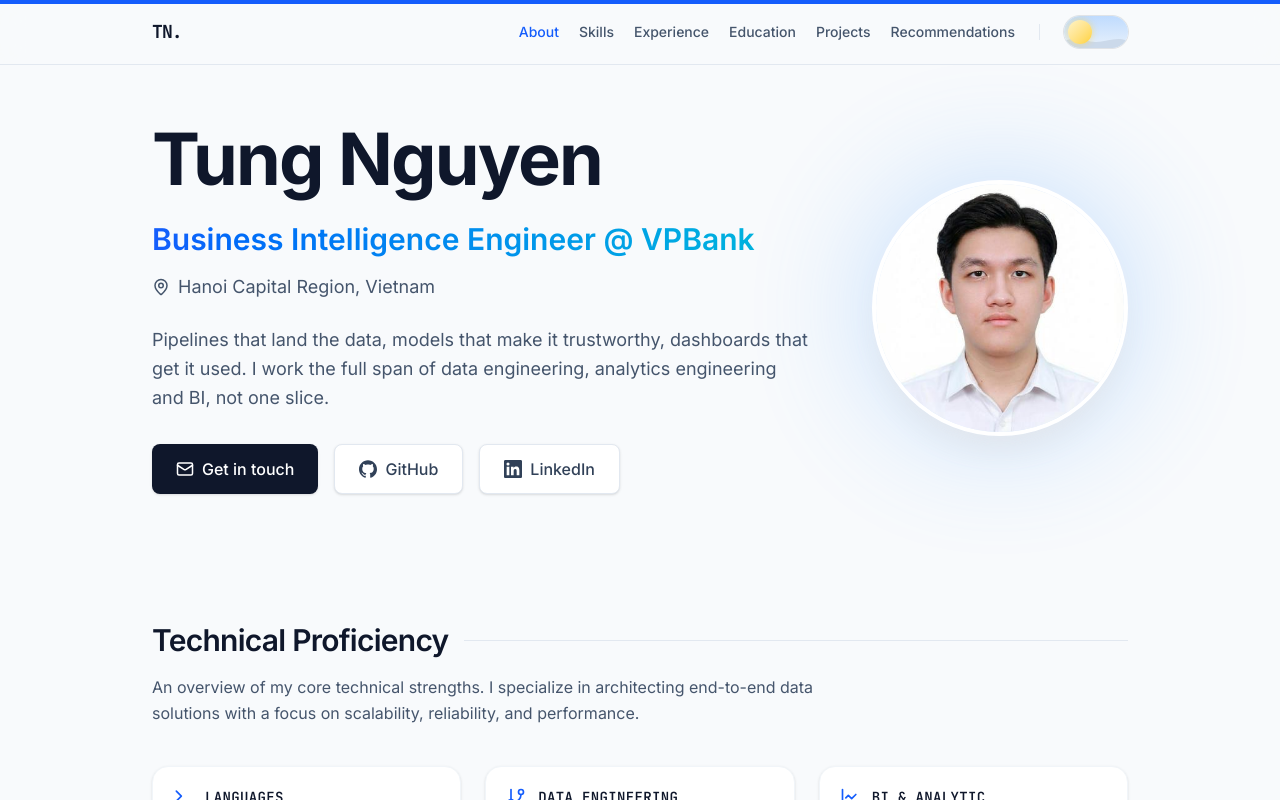
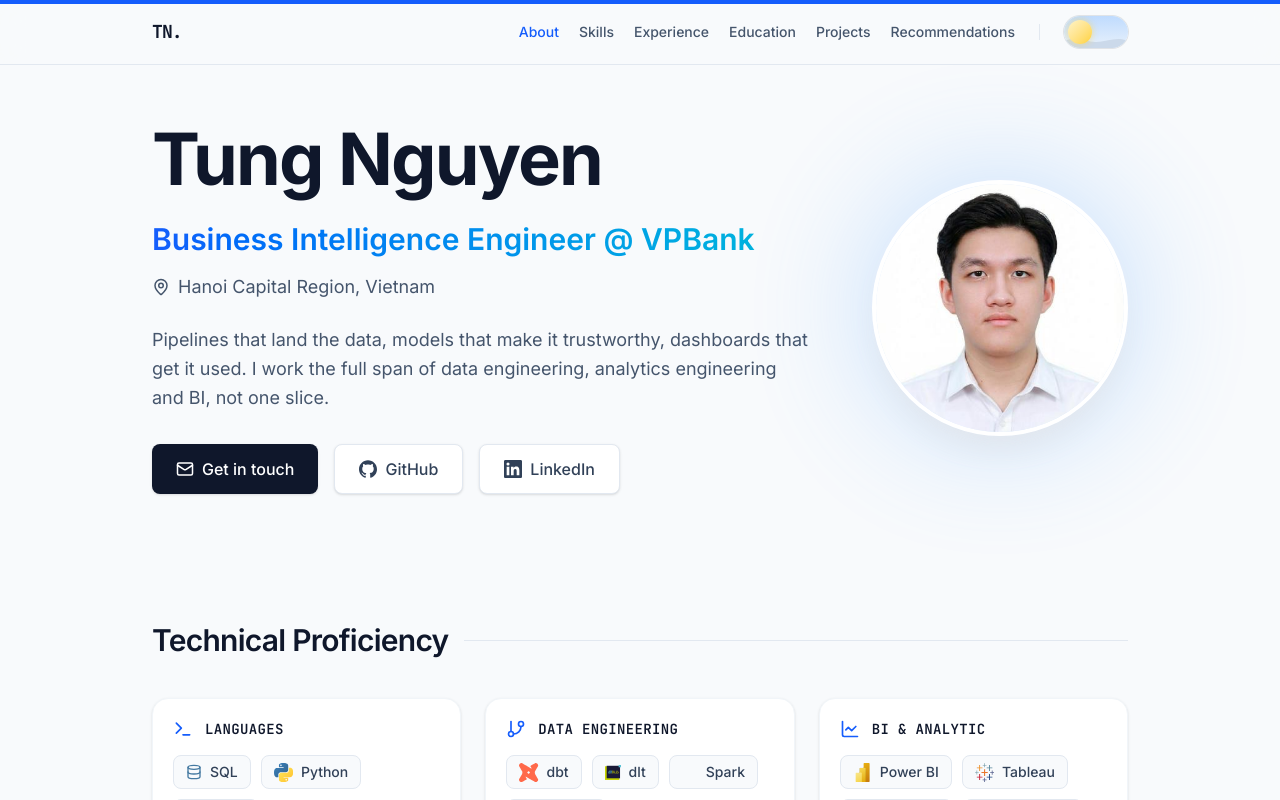
Before and after one commit to TungNamNguyen/personal-portfolio, a React (Vite) app: page / in a window 1280 px wide. Shown: the top 800 px of the page. Built offline with nearby package versions, Linux system fonts and the light colour scheme; some icons are missing.

Commit message:
Level section headings and fill the quote card gutter

```diff
--- a/src/App.tsx
+++ b/src/App.tsx
@@ -39,9 +39,7 @@ export default function App() {
         <Hero />
 
         <section id="skills" className="space-y-8 sm:space-y-10">
-          <SectionHeading description="An overview of my core technical strengths. I specialize in architecting end-to-end data solutions with a focus on scalability, reliability, and performance.">
-            Technical Proficiency
-          </SectionHeading>
+          <SectionHeading>Technical Proficiency</SectionHeading>
           <Skills />
         </section>
 
--- a/src/components/Recommendations.tsx
+++ b/src/components/Recommendations.tsx
@@ -24,19 +24,30 @@ export default function Recommendations() {
             transition={{ duration: reduceMotion ? 0 : 0.4 }}
             className="relative rounded-2xl border border-slate-200 bg-white p-6 sm:p-8 shadow-sm dark:border-slate-700 dark:bg-slate-800 dark:shadow-none"
           >
-            <Quote
-              aria-hidden="true"
-              size={32}
-              className="absolute right-6 top-6 text-blue-100 dark:text-blue-900/40"
-            />
-
-            <blockquote className="relative max-w-2xl space-y-4 text-base sm:text-lg leading-relaxed text-slate-600 dark:text-slate-300">
+            {/*
+              Two columns from `sm` up. Held to a readable measure the quote
+              used about two thirds of the card, leaving a dead gutter down the
+              right with nothing but the decorative glyph in it. The attribution
+              moves into that gutter as a rail, so the card is filled by its own
+              content instead of padded out — and the quote still lands near 70
+              characters a line. Stacked below `sm`, where there is no gutter.
+            */}
+            <div className="flex flex-col gap-6 sm:flex-row sm:items-start sm:gap-10">
+              <blockquote className="relative space-y-4 text-base sm:text-lg leading-relaxed text-slate-600 sm:flex-1 dark:text-slate-300">
                 {rec.paragraphs.map((paragraph, j) => (
                   <p key={j}>{paragraph}</p>
                 ))}
               </blockquote>
 
-            <figcaption className="mt-6 flex items-center gap-4 border-t border-slate-200 pt-5 dark:border-slate-700">
+              <figcaption className="flex items-center gap-4 border-t border-slate-200 pt-5 sm:w-52 sm:shrink-0 sm:flex-col sm:items-start sm:gap-3 sm:border-l sm:border-t-0 sm:pl-6 sm:pt-0 dark:border-slate-700">
+                {/* Heads the rail on wide screens; stacked, it would only sit
+                    in the way of the name. */}
+                <Quote
+                  aria-hidden="true"
+                  size={28}
+                  className="hidden text-blue-100 sm:block dark:text-blue-900/40"
+                />
+
                 {rec.photo ? (
                   <img
                     src={rec.photo}
@@ -80,6 +91,7 @@ export default function Recommendations() {
                   </p>
                 </div>
               </figcaption>
+            </div>
           </motion.figure>
         ))}
       </div>
--- a/src/components/SectionHeading.tsx
+++ b/src/components/SectionHeading.tsx
@@ -2,24 +2,20 @@ import type { ReactNode } from "react";
 
 type Props = {
   children: ReactNode;
-  /** Optional lead-in paragraph shown under the heading. */
-  description?: string;
 };
 
-/** One heading style for every top-level section. */
-export default function SectionHeading({ children, description }: Props) {
+/**
+ * One heading style for every top-level section.
+ *
+ * Deliberately heading-only. A lead-in paragraph used to be supported, but just
+ * one of the five sections ever carried one, which made that section read as
+ * the important one rather than simply the first.
+ */
+export default function SectionHeading({ children }: Props) {
   return (
-    <div className="space-y-4">
-      <div className="flex items-center gap-4">
-        <h2 className="text-3xl font-semibold tracking-tight shrink-0">{children}</h2>
-        <div className="h-px bg-slate-200 dark:bg-slate-700 flex-1"></div>
-      </div>
-      {description && (
-        // max-w-2xl keeps the measure near 65 characters; wider hurts readability.
-        <p className="text-slate-600 dark:text-slate-400 leading-relaxed max-w-2xl">
-          {description}
-        </p>
-      )}
+    <div className="flex items-center gap-4">
+      <h2 className="text-3xl font-semibold tracking-tight shrink-0">{children}</h2>
+      <div className="h-px bg-slate-200 dark:bg-slate-700 flex-1"></div>
     </div>
   );
 }
```
Lines whose indentation alone changed are shown as unchanged.
